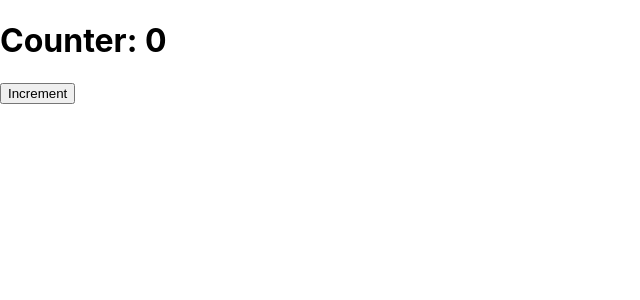
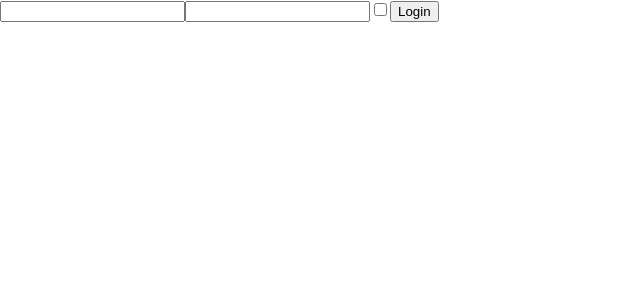
Before and after one commit to AlexMalla/react--exercises, a React (Create React App) app: page / in a window 1280 px wide. Shown: the top 300 px of the page, without its empty margins (0-640 px from the left). Built offline with nearby package versions, Linux system fonts and the light colour scheme.

Commit message:
Ex useState 02

```diff
--- a/src/App.js
+++ b/src/App.js
@@ -1,9 +1,9 @@
 import "./App.css";
-import ClickCounter from "./ClickCounter"
+import Login from "./Login"
 
 function App() {
   return <div className="App">
-    <ClickCounter />
+    <Login />
   </div>;
 }
 
--- a/src/ClickCounter.js
+++ /dev/null
@@ -1,20 +0,0 @@
-import React from "react";
-import { useState } from "react";
-
-function ClickCounter() {
-
-    const [count, setCount] = useState(0);
-    const increment = () => {
-        setCount(count + 1)
-    }
-
-    return (
-        <div>
-            <h1>Counter: {count}</h1>
-            <button onClick={increment}>Increment</button>
-        </div>
-    )
-
-}
-
-export default ClickCounter;
--- /dev/null
+++ b/src/Login.js
@@ -0,0 +1,35 @@
+import { useState } from "react";
+
+function Login() {
+    const [data, setData] = useState({
+        username: "",
+        password: "",
+        remember: false
+    })
+    function inputChange(event) {
+        const { name, type, value, checked } = event.target
+
+        setData((data) => {
+            return {
+                ...data,
+                [name]: type === 'checkbox' ? checked : value
+            }
+        })
+    }
+
+    function onLogin() {
+        console.log(data)
+    }
+
+    return (
+        <form>
+            <input onChange={inputChange} name="username" value={data.username} />
+            <input onChange={inputChange} name="password" value={data.password} type="password" />
+            <input onChange={inputChange} name="remember" checked={data.remember} type="checkbox" />
+            <button type="submit" onClick={onLogin}>Login</button>
+        </form>
+    )
+}
+
+
+export default Login
```
